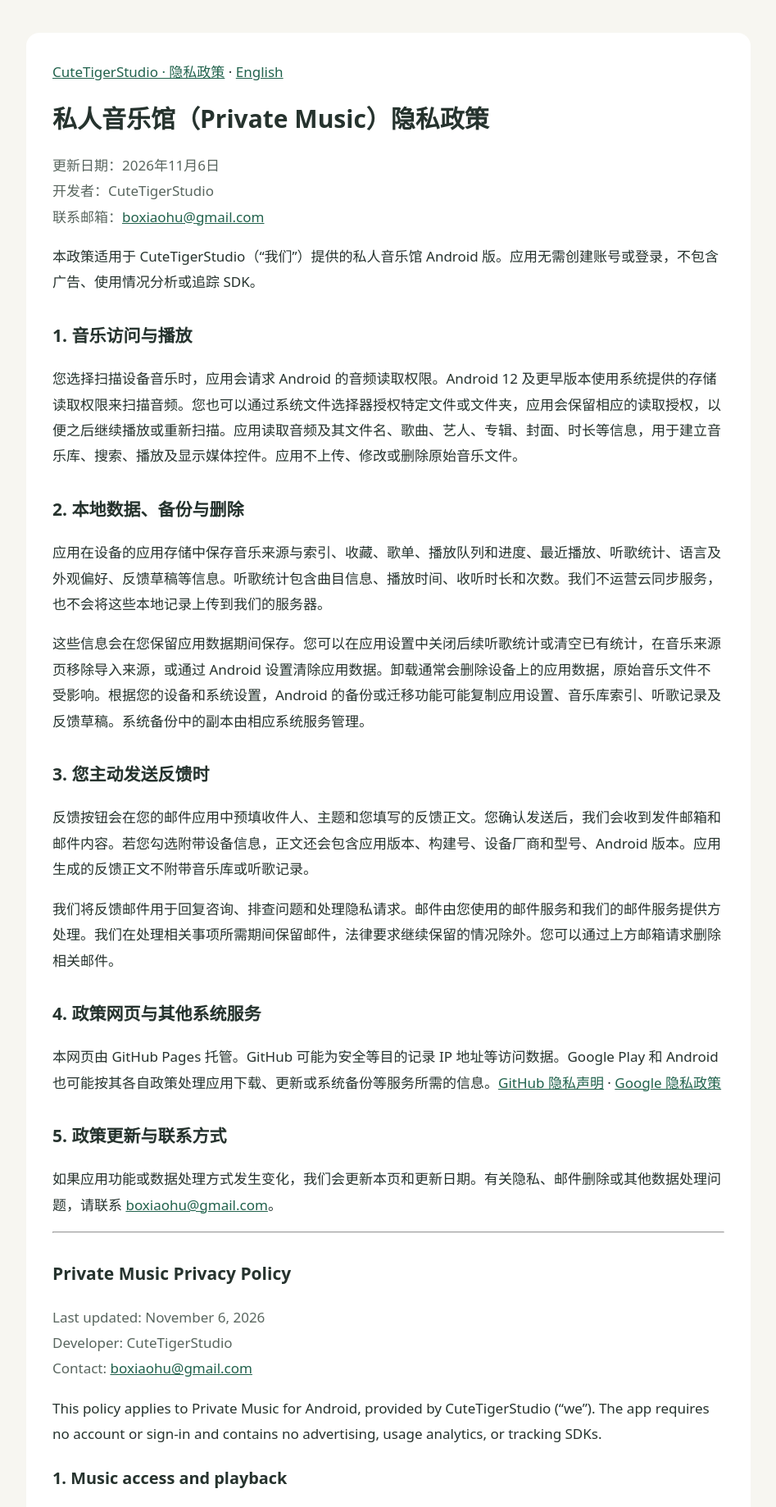
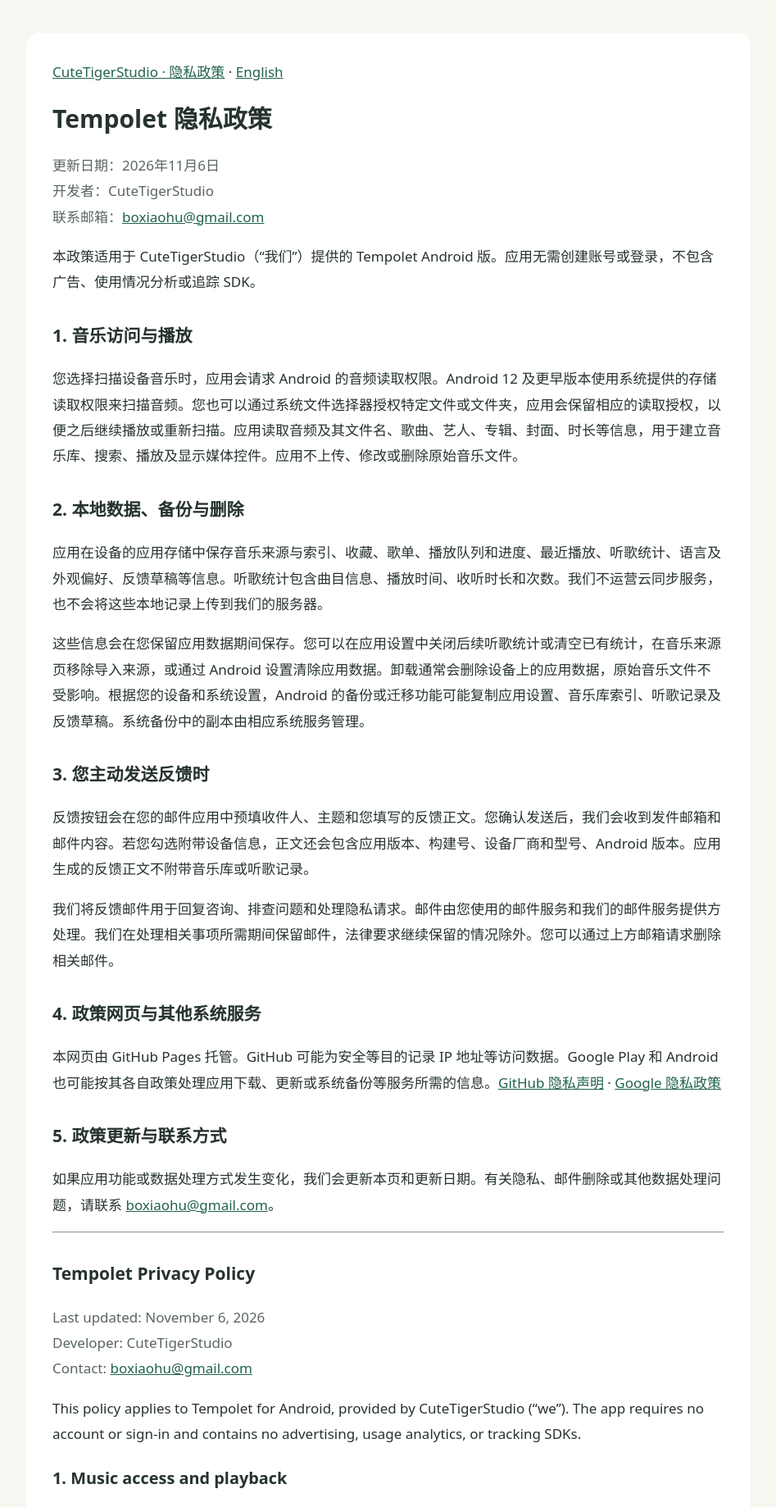
Before and after one commit to bruke/game-policies, a plain HTML site: page localmusicplayer/index.html in a window 1280 px wide. Shown: the top 1838 px of the page at 82% size, without its empty margins (166-1113 px from the left). Drawn offline with Linux system fonts and the light colour scheme.

Commit message:
Use Tempolet as the app name

```diff
--- a/localmusicplayer/index.html
+++ b/localmusicplayer/index.html
@@ -3,8 +3,8 @@
 <head>
   <meta charset="utf-8">
   <meta name="viewport" content="width=device-width, initial-scale=1">
-  <meta name="description" content="私人音乐馆（Private Music）Android 版隐私政策。">
-  <title>私人音乐馆隐私政策 | CuteTigerStudio</title>
+  <meta name="description" content="Tempolet Android 版隐私政策。">
+  <title>Tempolet 隐私政策 | CuteTigerStudio</title>
   <style>
     body{font:17px/1.85 system-ui,-apple-system,"Segoe UI",sans-serif;color:#26332e;background:#f7f6f1;margin:0}
     main{max-width:820px;margin:40px auto;padding:32px;background:#fff;border-radius:16px}
@@ -17,11 +17,11 @@
 <main>
   <nav><a href="../">CuteTigerStudio · 隐私政策</a> · <a href="#english" lang="en">English</a></nav>
 
-  <h1>私人音乐馆（Private Music）隐私政策</h1>
+  <h1>Tempolet 隐私政策</h1>
   <p class="meta">更新日期：<time datetime="2026-11-06">2026年11月6日</time><br>
     开发者：CuteTigerStudio<br>
     联系邮箱：<a href="mailto:boxiaohu@gmail.com">boxiaohu@gmail.com</a></p>
-  <p>本政策适用于 CuteTigerStudio（“我们”）提供的私人音乐馆 Android 版。应用无需创建账号或登录，不包含广告、使用情况分析或追踪 SDK。</p>
+  <p>本政策适用于 CuteTigerStudio（“我们”）提供的 Tempolet Android 版。应用无需创建账号或登录，不包含广告、使用情况分析或追踪 SDK。</p>
 
   <h2>1. 音乐访问与播放</h2>
   <p>您选择扫描设备音乐时，应用会请求 Android 的音频读取权限。Android 12 及更早版本使用系统提供的存储读取权限来扫描音频。您也可以通过系统文件选择器授权特定文件或文件夹，应用会保留相应的读取授权，以便之后继续播放或重新扫描。应用读取音频及其文件名、歌曲、艺人、专辑、封面、时长等信息，用于建立音乐库、搜索、播放及显示媒体控件。应用不上传、修改或删除原始音乐文件。</p>
@@ -42,11 +42,11 @@
 
   <hr>
   <section id="english" lang="en">
-    <h2>Private Music Privacy Policy</h2>
+    <h2>Tempolet Privacy Policy</h2>
     <p class="meta">Last updated: <time datetime="2026-11-06">November 6, 2026</time><br>
       Developer: CuteTigerStudio<br>
       Contact: <a href="mailto:boxiaohu@gmail.com">boxiaohu@gmail.com</a></p>
-    <p>This policy applies to Private Music for Android, provided by CuteTigerStudio (“we”). The app requires no account or sign-in and contains no advertising, usage analytics, or tracking SDKs.</p>
+    <p>This policy applies to Tempolet for Android, provided by CuteTigerStudio (“we”). The app requires no account or sign-in and contains no advertising, usage analytics, or tracking SDKs.</p>
 
     <h3>1. Music access and playback</h3>
     <p>When you choose to scan for music, the app requests Android audio access. On Android 12 and earlier, it uses the system’s storage read permission to scan for audio. You can also grant access to specific files or folders through the system file picker. The app retains those read grants so it can play or rescan those sources later. It reads audio and related information such as file names, titles, artists, albums, artwork, and duration to build your library and provide search, playback, and media controls. The app does not upload, modify, or delete your original music files.</p>
```
Also changed, not shown: index.html (+1 -1 lines), 1 other file.
